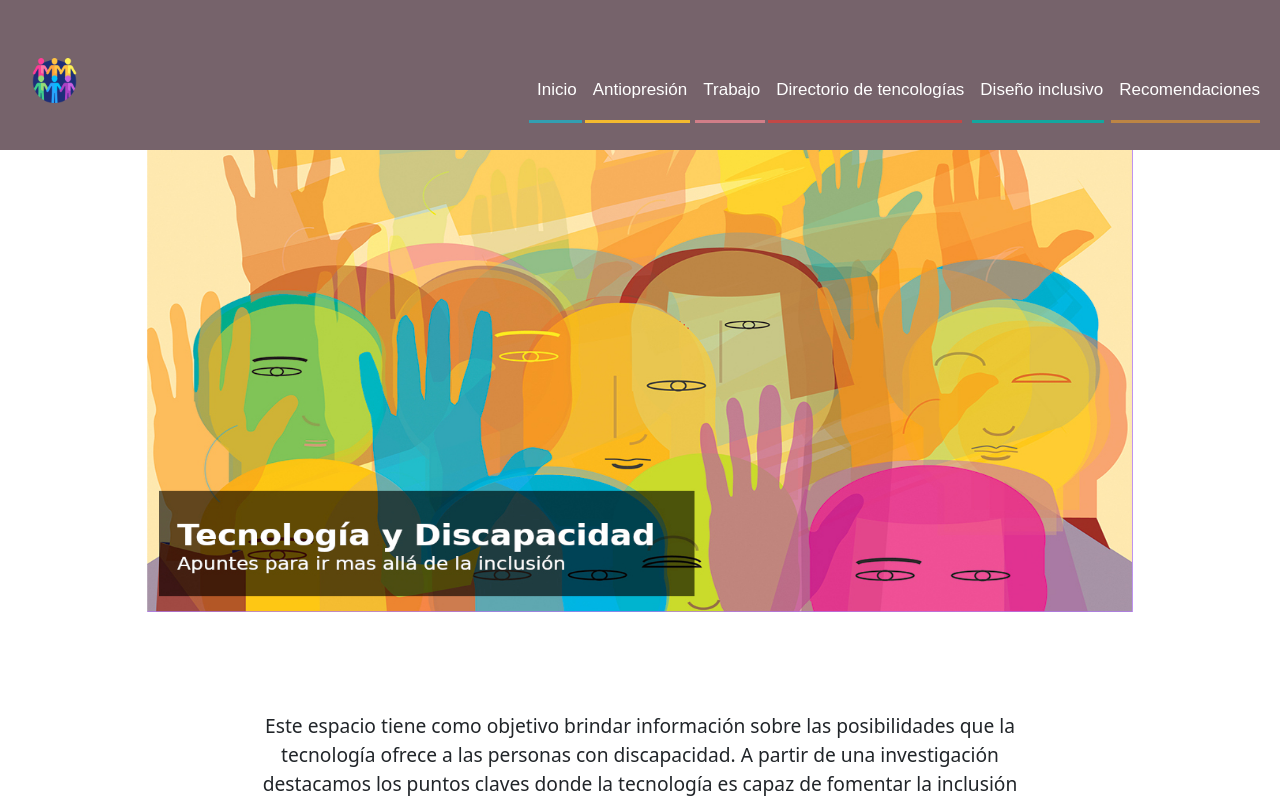
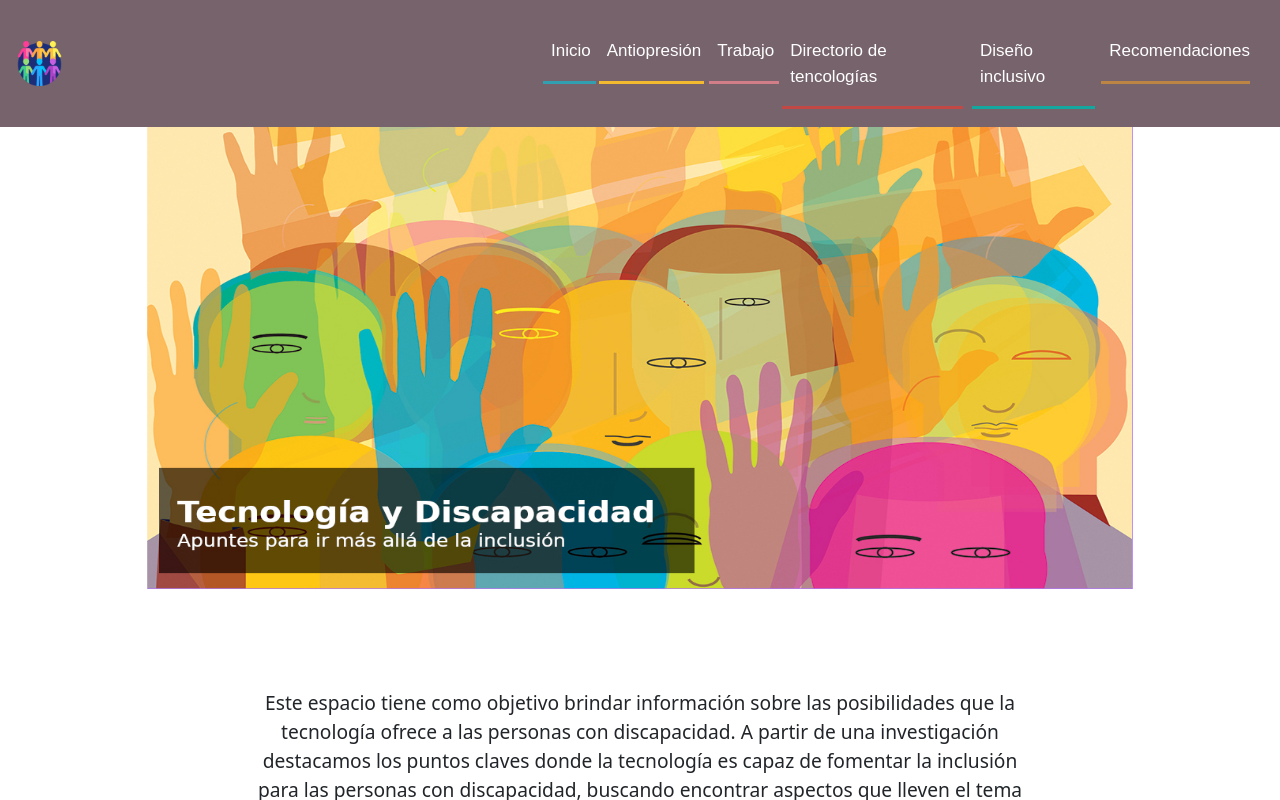
Before and after one commit to atzina/tecnologia-discapacidad, a React (Vite) app in the folder tecnologia_y_discapacidad/: page / in a window 1280 px wide. Shown: the top 800 px of the page. Built offline with nearby package versions, Linux system fonts and the light colour scheme.

Commit message:
version arreglo uno navbar collapse

```diff
--- a/tecnologia_y_discapacidad/src/components/Navar/Navar.css
+++ b/tecnologia_y_discapacidad/src/components/Navar/Navar.css
@@ -1,7 +1,6 @@
 
 .menu {
     background-color: #76636B;
-    height: 150px;
 }
 
 header{
@@ -16,8 +15,8 @@ header{
 
 .navbar-collapse {
     align-items: center;
-    justify-content: flex-end;
     background-color: #76636B;
+    margin: 10px;
 }
 
 a.nav-link {
@@ -25,12 +24,9 @@ a.nav-link {
     font-family: Arial, Helvetica, sans-serif;
 }
 
-.div-nav {
-
-}
-
 .icon-nav {
-    width: 18%;
+    width: 9%;
+    margin: 5px;
 }
 .div-icon{
     width: 20%;
--- a/tecnologia_y_discapacidad/src/components/Navar/Navar.jsx
+++ b/tecnologia_y_discapacidad/src/components/Navar/Navar.jsx
@@ -6,32 +6,31 @@ function Navar() {
     <header className="menu">
       <nav class="navbar navbar-expand-lg">
         <div class="container-fluid">
-          <div className="div-icon">
-            <img className="icon-nav" src={Icon}></img>
-          </div>
-    <button class="navbar-toggler" type="button" data-bs-toggle="collapse" data-bs-target="#navbarNavDropdown" aria-controls="navbarNavDropdown" aria-expanded="false" aria-label="Toggle navigation">
+        <a class="navbar-brand" href="/"><img className="icon-nav" src={Icon}></img></a>
+
+    <button class="navbar-toggler" type="button" data-bs-toggle="collapse" data-bs-target="#navbarSupportedContent" aria-controls="navbarSupportedContent" aria-expanded="false" aria-label="Toggle navigation">
       <span class="navbar-toggler-icon"></span>
     </button>
-    <div class="collapse navbar-collapse div-nav" id="navbarNavDropdown">
-          <ul class="navbar-nav ">
-            <li>
+    <div class="collapse navbar-collapse div-nav" id="navbarSupportedContent">
+          <ul class="navbar-nav me-auto mb-2 mb-lg-0">
+            <li className= "nav-item">
               <a className="nav-link nav-link-blue"  href="/">{"Inicio"}</a>
             </li>
-            <li>
+            <li className= "nav-item">
             <a class="nav-link nav-link-yellow" href="/modelo">{"Antiopresión"}</a>
             </li>
-            <li >
+            <li className= "nav-item">
               <a class="nav-link nav-link-pink" href="/trabajo">{"Trabajo"}</a>
             </li >
-            <li >
+            <li className= "nav-item">
               <a class="nav-link nav-link-red" href="/directorio">
                 {"Directorio de tencologías"}
               </a>
             </li>
-            <li >
+            <li className= "nav-item" >
               <a class="nav-link nav-link-aqua" href="/diseno">{"Diseño inclusivo"}</a>
             </li>
-            <li >
+            <li className= "nav-item">
               <a class="nav-link nav-link-brown" href="/recomendaciones">{"Recomendaciones"}</a>
             </li>
           </ul>
```
Also changed, not shown: tecnologia_y_discapacidad/src/assets/encabezado.jpg.
